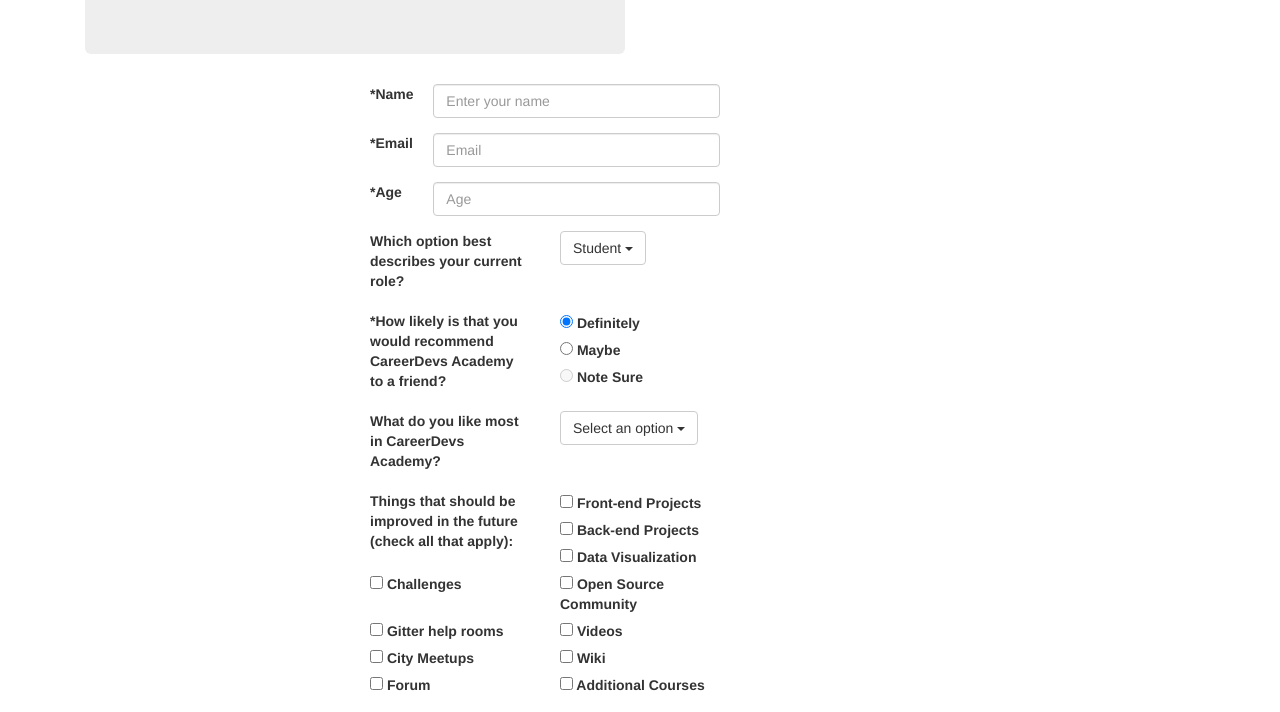
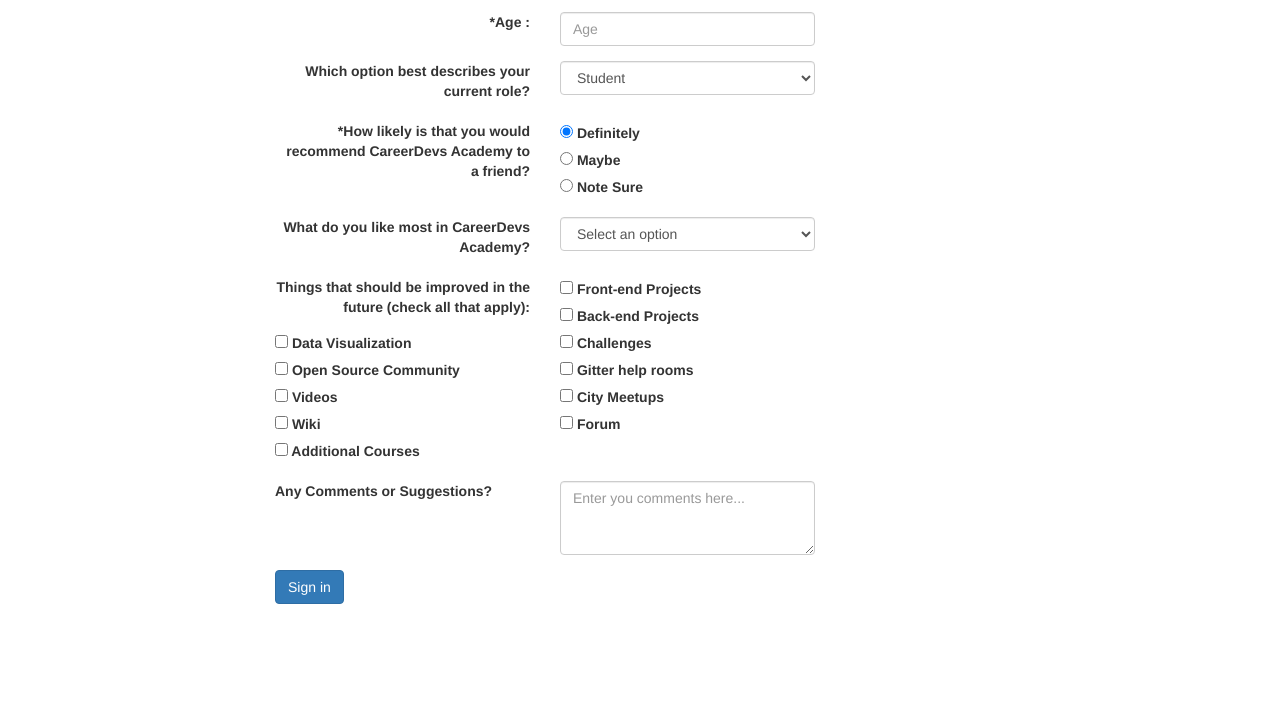
Before and after one commit to Neous1/FCC-Beta_survey_form, a plain HTML site: page index.html in a window 1280 px wide. Shown: the part 426-1138 px from the top of the page. After the commit the page ends 1045 px from the top, so only its background shows below. Drawn offline with nearby package versions, Linux system fonts and the light colour scheme.

Commit message:
fix the select option in html

```diff
--- a/css/style.css
+++ b/css/style.css
@@ -1,10 +1,11 @@
 body{
 	padding-top: 70px;
+
 }
 
 .flex{
     display: flex;
-    flex-wrap: wrap;
+    flex-wrap: row wrap;
 }
 
 
@@ -26,3 +27,33 @@ body{
     width: 50%;
     align-content: center;
 }
+
+.jumbotron{
+    display: flex;
+    flex-flow: column;
+}
+
+.name{
+    text-align: right;
+}
+.email{
+    text-align: right;
+}
+
+.age{
+    text-align: right;
+}
+
+.option{
+    text-align: right;
+}
+
+.recommend{
+    text-align: right;
+}
+.option2{
+    text-align: right;
+}
+.check{
+    text-align: right;
+}
--- a/index.html
+++ b/index.html
@@ -33,14 +33,13 @@
 			</div>
 		</nav>
 	</header>
-	<div class="container">
-		<div class="container2 col-lg-12">
-			<div class="jumbotron">
-				<!--<div class="col-sm-3 jb1">-->
+<header>
+		<div class="container">
+		<div class="jumbotron">
+			<div class="container flex">
 				<div class="jb1">
 					<img src="images/if_surveys_60210.png" alt="survey icon">
 				</div>
-				<!--<div class="jb2 col-sm-7">-->
 				<div class="jb2">
 					<h1>CareerDevs Survey</h1>
 					<p>Could this be the survey to rule 'em all?</p>
@@ -48,54 +47,46 @@
 			</div>
 		</div>
 	</div>
+</header>
 	<div class="container">
 		<div class="col-lg-2">
-
+			<!--empty space-->
 		</div>
 
 		<div class="container2"><!-- 2nd container for forms -->
-			<div class="col-lg-8">
+			<div class="col-lg-12">
 				<form>
 				<div class="form-group row">
-					<label class="col-sm-2 col-form-label" for="inputEmail3">*Name</label>
-					<div class="col-sm-10">
+					<label class="col-sm-6 col-form-label name" for="inputEmail3">*Name :</label>
+					<div class="col-sm-6">
 						<input class="form-control" id="inputName" placeholder="Enter your name" type="name">
 					</div>
 				</div>
 				<div class="form-group row">
-					<label class="col-sm-2 col-form-label" for="inputEmail3">*Email</label>
-					<div class="col-sm-10">
+					<label class="col-sm-6 col-form-label email" for="inputEmail3">*Email :</label>
+					<div class="col-sm-6">
 						<input class="form-control" id="inputEmail3" placeholder="Email" type="email">
 					</div>
 				</div>
 				<div class="form-group row">
-					<label class="col-sm-2 col-form-label" for="inputEmail3"> *Age</label>
-					<div class="col-sm-10">
+					<label class="col-sm-6 col-form-label age" for="inputEmail3"> *Age :</label>
+					<div class="col-sm-6">
 						<input class="form-control" id="inputAge" placeholder="Age" type="age">
 					</div>
 				</div>
 				<div class="form-group row">
-					<label class="col-sm-6 col-form-label" for="options"> Which option best describes your current role?</label>
+					<label class="col-sm-6 col-form-label option" for="options"> Which option best describes your current role?</label>
 					<div class="col-sm-6">
-						<div class="btn-group">
-						<button type="button" class="btn btn-default dropdown-toggle" data-toggle="dropdown" aria-haspopup="true" aria-expanded="false">
-							Student <span class="caret"></span>
-						</button>
-						<ul class="dropdown-menu">
-							<li><a href="#">Student</a></li>
-							<li><a href="#">fulltime job</a></li>
-							<li><a href="#">fulltime learner</a></li>
-							<li><a href="#">Prefer not to say</a></li>
-							<li role="separator" class="divider"></li>
-							<li><a href="#">Other</a></li>
-						</ul>
-						</div>
+						<select class="form-control">
+							<option>Student</option>
+							<option>fulltime job</option>
+							<option>fulltime learner</option>
+							<option>Prefer not to say</option>
+						</select>
 					</div>
 				</div>
 				<div class="form-group row">
-
-						<label class="col-sm-6" for="radio">*How likely is that you would recommend CareerDevs Academy to a friend?</label>
-
+						<label class="col-sm-6 recommend" for="radio">*How likely is that you would recommend CareerDevs Academy to a friend?</label>
 					<div class="col-sm-6">
 						<div class="form-check">
 							<label class="form-check-label"><input checked class="form-check-input" id="gridRadios1" name="gridRadios" type="radio" value="option1"> Definitely</label>
@@ -104,30 +95,27 @@
 							<label class="form-check-label"><input class="form-check-input" id="gridRadios2" name="gridRadios" type="radio" value="option2"> Maybe</label>
 						</div>
 						<div class="form-check ">
-							<label class="form-check-label"><input class="form-check-input" disabled id="gridRadios3" name="gridRadios" type="radio" value="option3"> Note Sure</label>
-						</div>
-					</div>
-				</div>
-				<div class="form-group row">
-					<label class="col-sm-6 col-form-label" for="options"> What do you like most in CareerDevs Academy?</label>
-					<div class="col-sm-6">
-						<div class="btn-group">
-						<button type="button" class="btn btn-default dropdown-toggle" data-toggle="dropdown" aria-haspopup="true" aria-expanded="false">
-							Select an option <span class="caret"></span>
-						</button>
-						<ul class="dropdown-menu">
-							<li><a href="#">Select an option</a></li>
-							<li><a href="#">Challenges</a></li>
-							<li><a href="#">projects</a></li>
-							<li><a href="#">Community</a></li>
-							<li><a href="#">Open Source</a></li>
-						</ul>
+							<label class="form-check-label"><input class="form-check-input" id="gridRadios3" name="gridRadios" type="radio" value="option3"> Note Sure</label>
 						</div>
 					</div>
 				</div>
 
 				<div class="form-group row">
-					<label class="col-sm-6">Things that should be improved in the future (check all that apply):</label>
+					<label class="col-sm-6 col-form-label option" for="options"> What do you like most in CareerDevs Academy?</label>
+					<div class="col-sm-6">
+						<select class="form-control">
+							<option>Select an option</option>
+							<option>Challenges</option>
+							<option>Projects</option>
+							<option>Community</option>
+							<option>Student</option>
+							<option>fOpen Source</option>
+						</select>
+					</div>
+				</div>
+
+				<div class="form-group row">
+					<label class="col-sm-6 check">Things that should be improved in the future (check all that apply):</label>
 					<div class="col-sm-6">
 						<label>
 						<input type="checkbox"> Front-end Projects
@@ -189,7 +177,7 @@
 						<label for="comments">Any Comments or Suggestions?</label>
 					</div>
 					<div class="col-sm-6">
-						<textarea rows="6" col="1" placeholder="Enter you comments here..."></textarea>
+						<textarea class="form-control" rows="3" placeholder="Enter you comments here..."></textarea>
 					</div>
 
 				</div>
```
